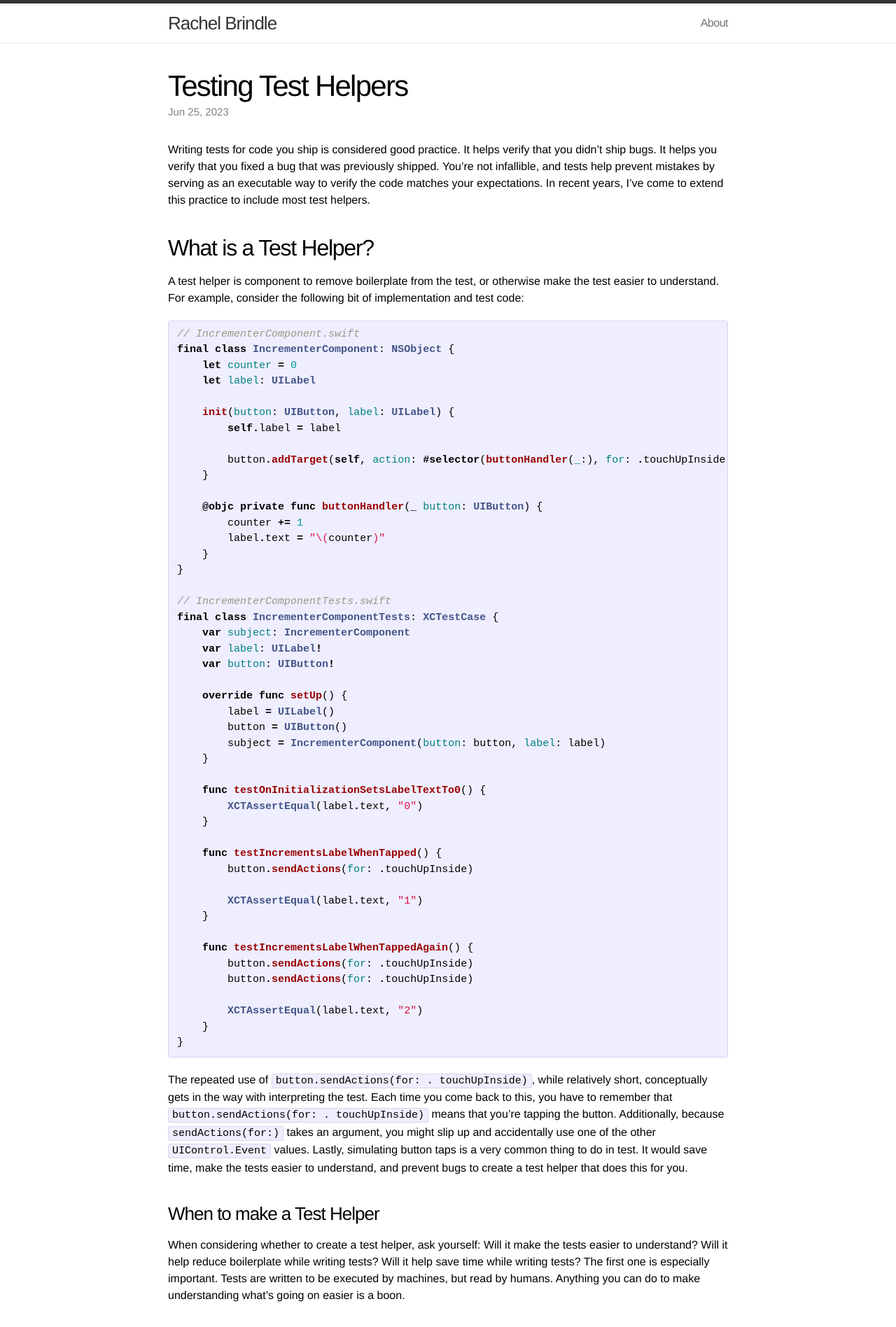
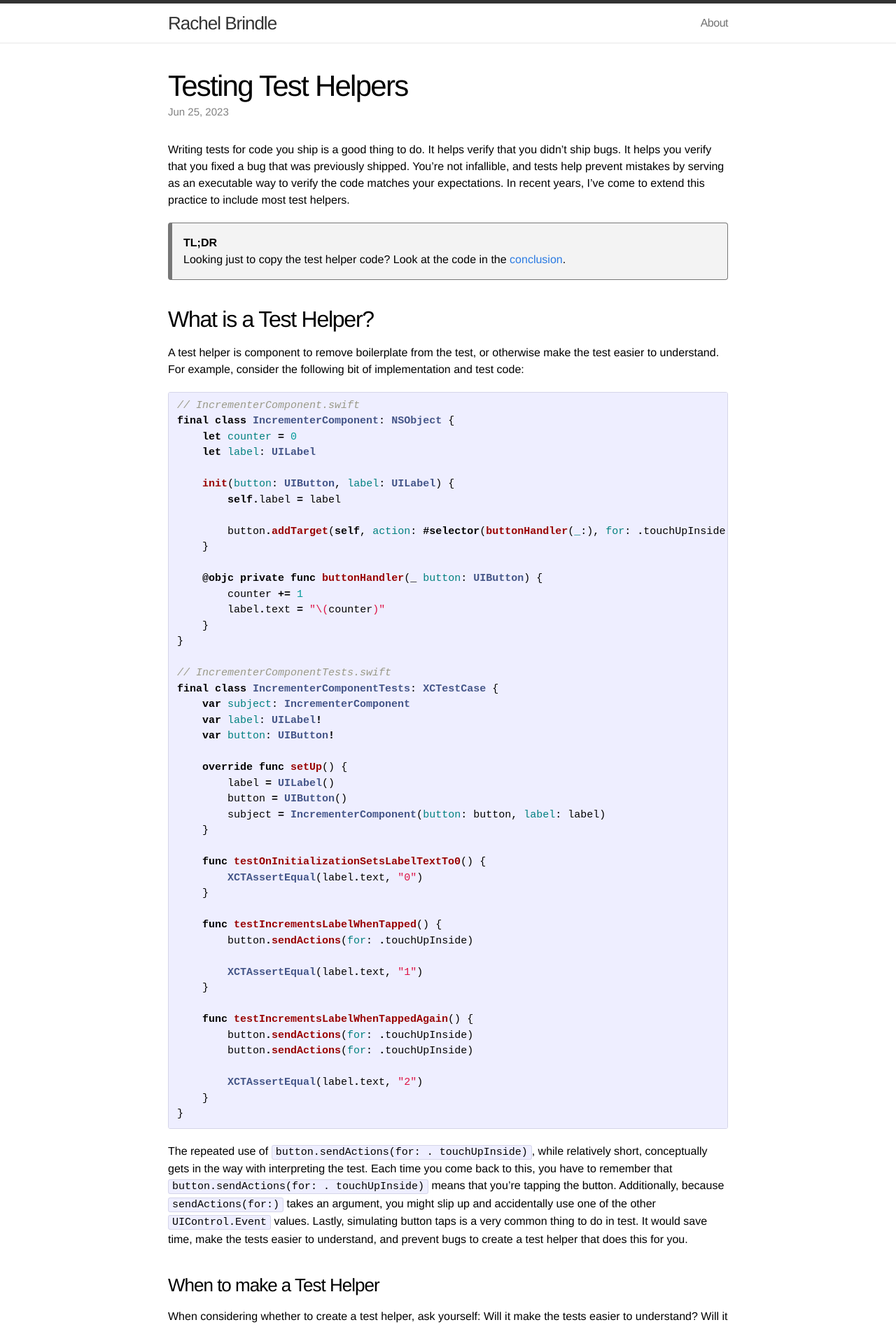
Before and after one commit to younata/younata.github.io, a Jekyll site: the page built from _posts/2023-06-25-testing-test-helpers.md, in a window 1280 px wide. Shown: the top 1896 px of the page at 70% size. Built offline with Jekyll 4.4.1, drawn with Linux system fonts in a browser that asks for light colours; some of the changed text lies outside the part shown.

Commit message:
Add a tldr and a warning for those copying code from the testing test helpers post

````diff
--- a/_posts/2023-06-25-testing-test-helpers.md
+++ b/_posts/2023-06-25-testing-test-helpers.md
@@ -5,7 +5,13 @@
 tags: swift, tdd, xctest, testing
 ---
 
-Writing tests for code you ship is considered good practice. It helps verify that you didn't ship bugs. It helps you verify that you fixed a bug that was previously shipped. You're not infallible, and tests help prevent mistakes by serving as an executable way to verify the code matches your expectations. In recent years, I've come to extend this practice to include most test helpers.
+Writing tests for code you ship is a good thing to do. It helps verify that you didn't ship bugs. It helps you verify that you fixed a bug that was previously shipped. You're not infallible, and tests help prevent mistakes by serving as an executable way to verify the code matches your expectations. In recent years, I've come to extend this practice to include most test helpers.
+
+<div class="aside">
+<b>TL;DR</b>
+<br />
+Looking just to copy the test helper code? Look at the code in the <a href="#conclusion">conclusion</a>.
+</div>
 
 ## What is a Test Helper?
 
@@ -77,6 +83,13 @@
     }
 }
 ```
+
+<div class="aside">
+<b>Warning!</b>
+<br />
+As we'll see in a little bit, this test helper doesn't work in certain, important, cases.
+</div>
+
 
 This uses the newer [`UIControl.event.primaryActionTriggered` semantic event](https://developer.apple.com/documentation/uikit/uicontrol/event/1618222-primaryactiontriggered) to send actions, which should hopefully be more future-proof for sending events like this.
 
--- a/css/main.css
+++ b/css/main.css
@@ -21,6 +21,15 @@
 a         { color: #2a7ae2; text-decoration: none; }
 a:hover   { color: #000; text-decoration: underline; }
 a:visited { color: #205caa; }
+
+.aside {
+    background-color: #f3f3f3f3;
+    border-color: #777;
+    padding: 16px;
+    border-style: solid;
+    border-radius: 4px;
+    border-width: 1px 1px 1px 6px;
+}
 
 /* Utility */
 
````
